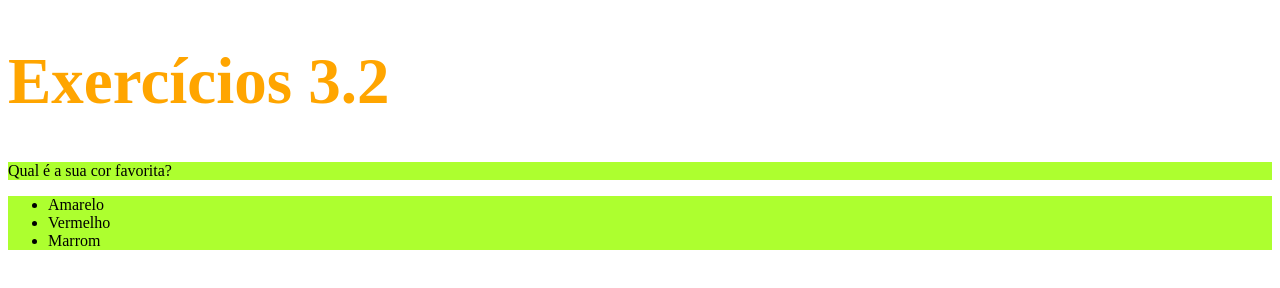
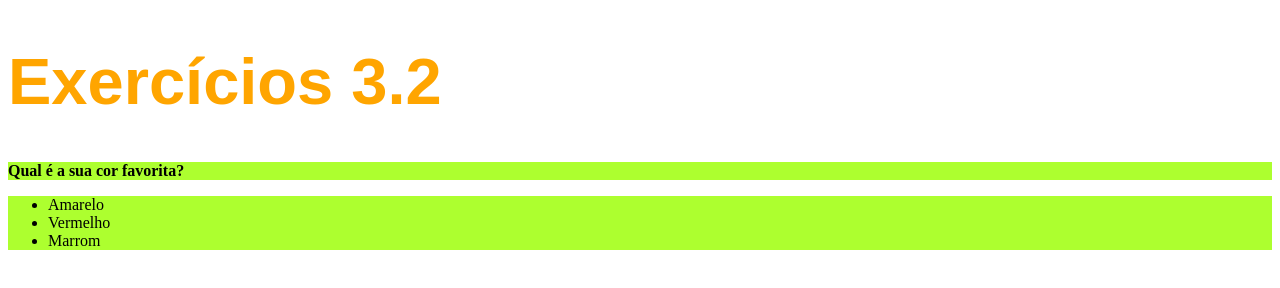
Before and after one commit to rrodrigodlima/trybe-exercicios, a plain HTML site: page fundamentos/bloco-3-introducao-a-html-e-css/dia-1-html-css-estuturas-de-pagina/index.html in a window 1280 px wide. Drawn offline with Linux system fonts and the light colour scheme.

Commit message:
h1 font e paragrafo font weight

```diff
--- a/fundamentos/bloco-3-introducao-a-html-e-css/dia-1-html-css-estuturas-de-pagina/index.html
+++ b/fundamentos/bloco-3-introducao-a-html-e-css/dia-1-html-css-estuturas-de-pagina/index.html
@@ -8,12 +8,16 @@
       h1 {
         font-size: 65px;
         color: orange;
+        font-family: sans-serif;
       }
 
       .bgc {
         background-color: greenyellow;
       }
 
+      p {
+        font-weight: 600;
+      }
 
     </style>
   </head>
```
